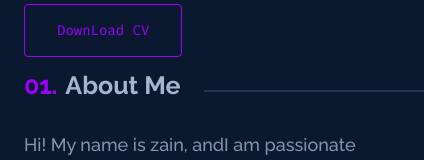
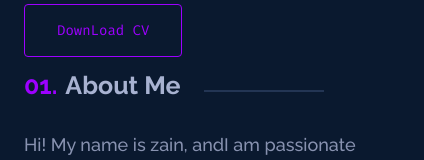
Before and after one commit to Ha789449/portfolio, a Next.js app: page / in a window 390 px wide. Shown: the part 662-822 px from the top of the page, 424 px wide, since content can reach past the window. Built offline with nearby package versions, Linux system fonts and the light colour scheme.

Commit message:
Portfolio

```diff
--- a/src/scss/sections/_about.scss
+++ b/src/scss/sections/_about.scss
@@ -274,4 +274,73 @@
       }
     }
   }
+
+  @media screen and (max-width: 478px) {
+    .title {
+      h2 {
+        &::after {
+          content: "";
+          display: block;
+          position: absolute;
+          top: 20px;
+          width: 120px;
+          height: 2px;
+          margin-left: 180px;
+          background-color: var(--lightest-navy);
+        }
+      }
+    }
+
+    &-grid {
+      &-photo {
+        .overlay {
+          height: 223px;
+          width: 223px;
+        }
+
+        &-container {
+          height: 223px;
+          width: 223px;
+        }
+      }
+
+      &-info {
+        &-list {
+          grid-template-columns: 1fr 1fr;
+          gap: 1rem; /* Add gap here for spacing */
+        }
+      }
+    }
+  }
+
+  @media screen and (max-width: 348px) {
+    .title {
+      h2 {
+        &::after {
+          width: 10px;
+        }
+      }
+    }
+
+    &-grid {
+      &-photo {
+        .overlay {
+          height: 223px;
+          width: 223px;
+        }
+
+        &-container {
+          height: 223px;
+          width: 223px;
+        }
+      }
+
+      &-info {
+        &-list {
+          grid-template-columns: 1fr 1fr;
+          gap: 1rem; /* Add gap here for spacing */
+        }
+      }
+    }
+  }
 }
```
